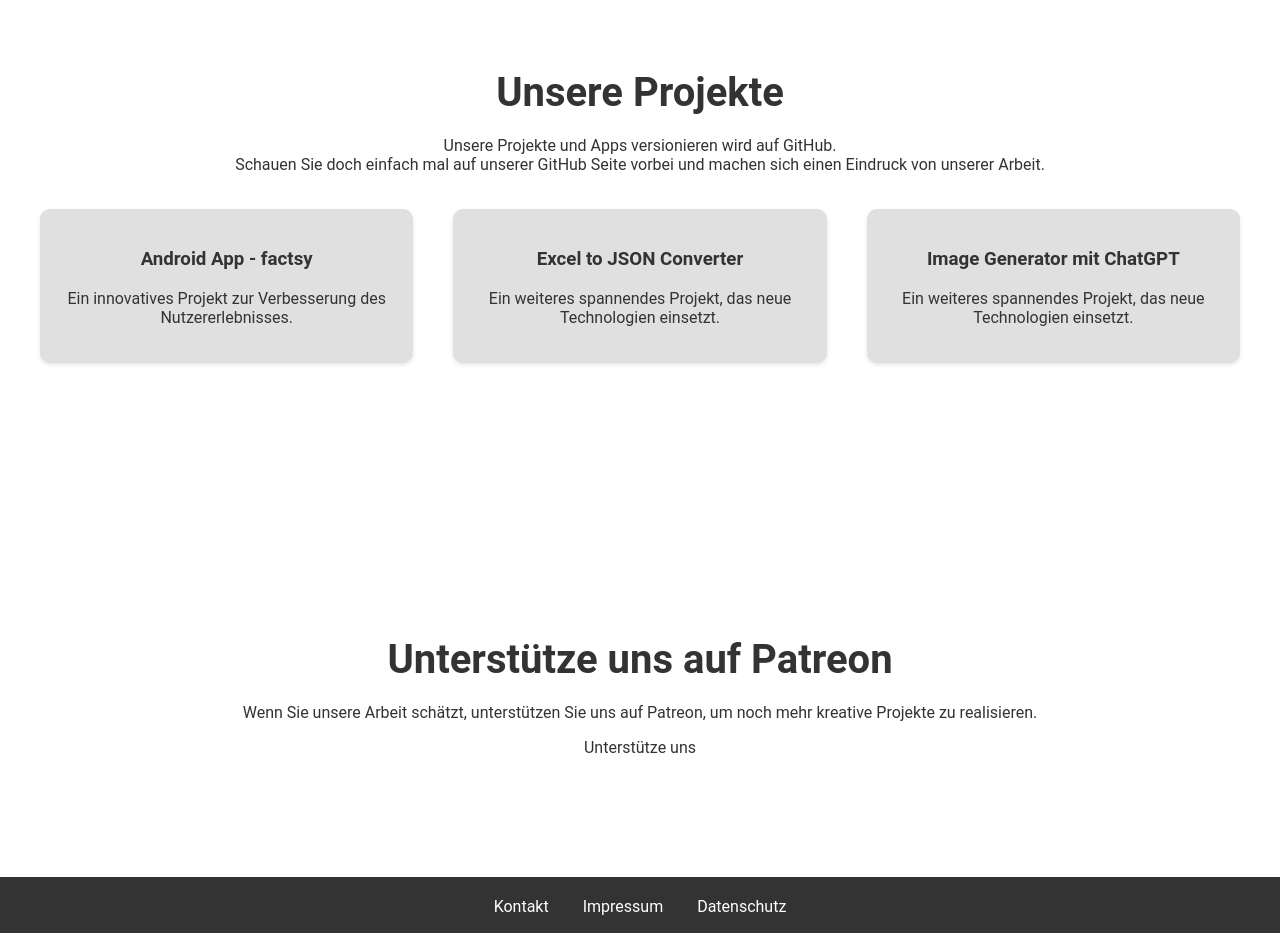
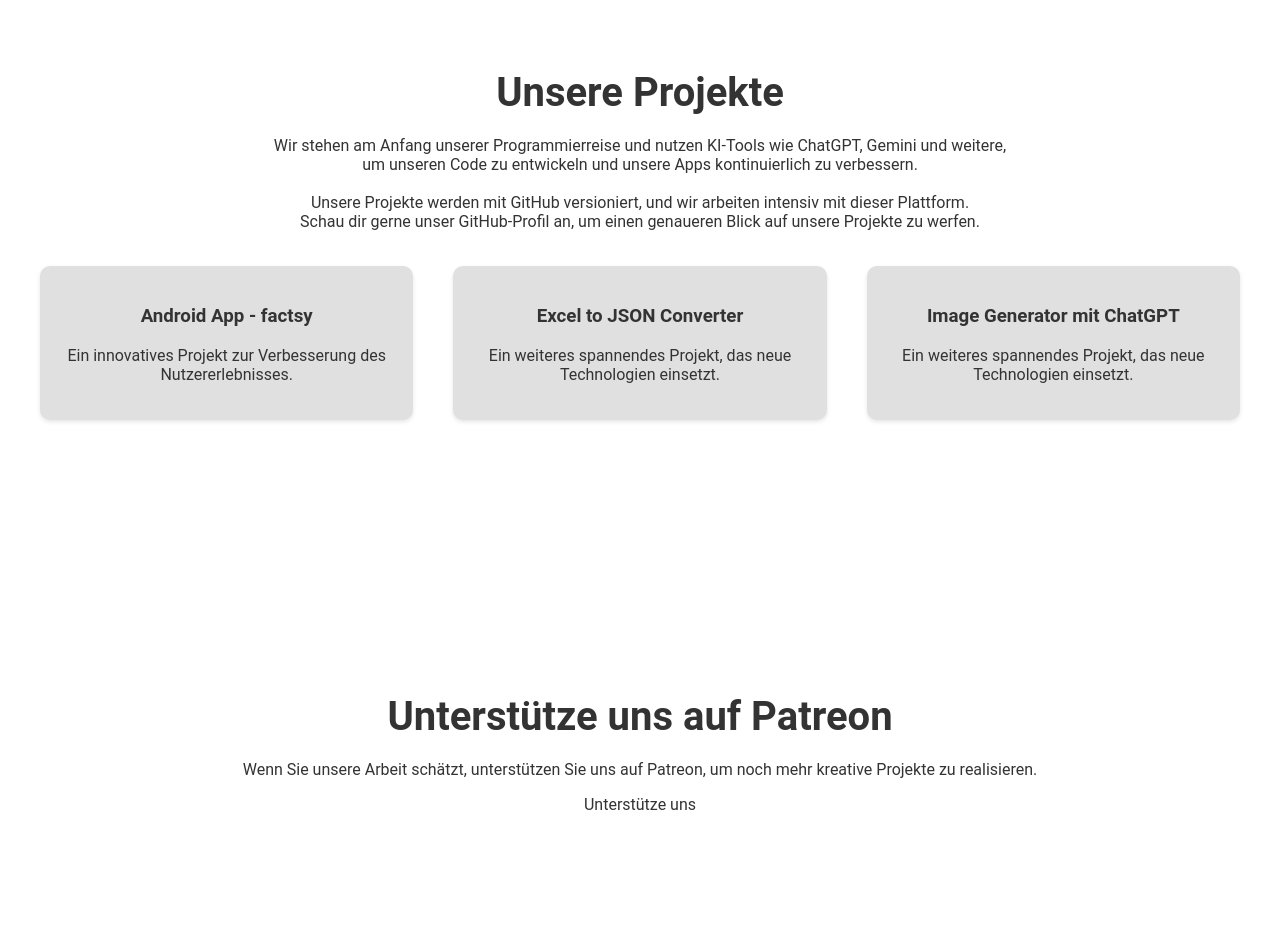
Before and after one commit to Silas-91/Schmidt-Crafted-Apps, a plain HTML site: page index.html in a window 1280 px wide. Shown: the part 1440-2373 px from the top of the page. Drawn offline with nearby package versions, Linux system fonts and the light colour scheme; a script that the page names is missing.

Commit message:
Added description für projects.

```diff
--- a/index.html
+++ b/index.html
@@ -55,7 +55,9 @@
     <section id="projects" class="content-section">
         <div class="content-container">
             <h2>Unsere Projekte</h2>
-            <p>Unsere Projekte und Apps versionieren wird auf GitHub. <br> Schauen Sie doch einfach mal auf unserer GitHub Seite vorbei und machen sich einen Eindruck von unserer Arbeit.</p>
+            <p>Wir stehen am Anfang unserer Programmierreise und nutzen KI-Tools wie ChatGPT, Gemini und weitere,<br> um unseren Code zu entwickeln und unsere Apps kontinuierlich zu verbessern. <br> <br>
+                Unsere Projekte werden mit GitHub versioniert, und wir arbeiten intensiv mit dieser Plattform. <br>
+                Schau dir gerne unser GitHub-Profil an, um einen genaueren Blick auf unsere Projekte zu werfen.</p>
             <br>
             <div class="projects">
                 <div class="project">
```
